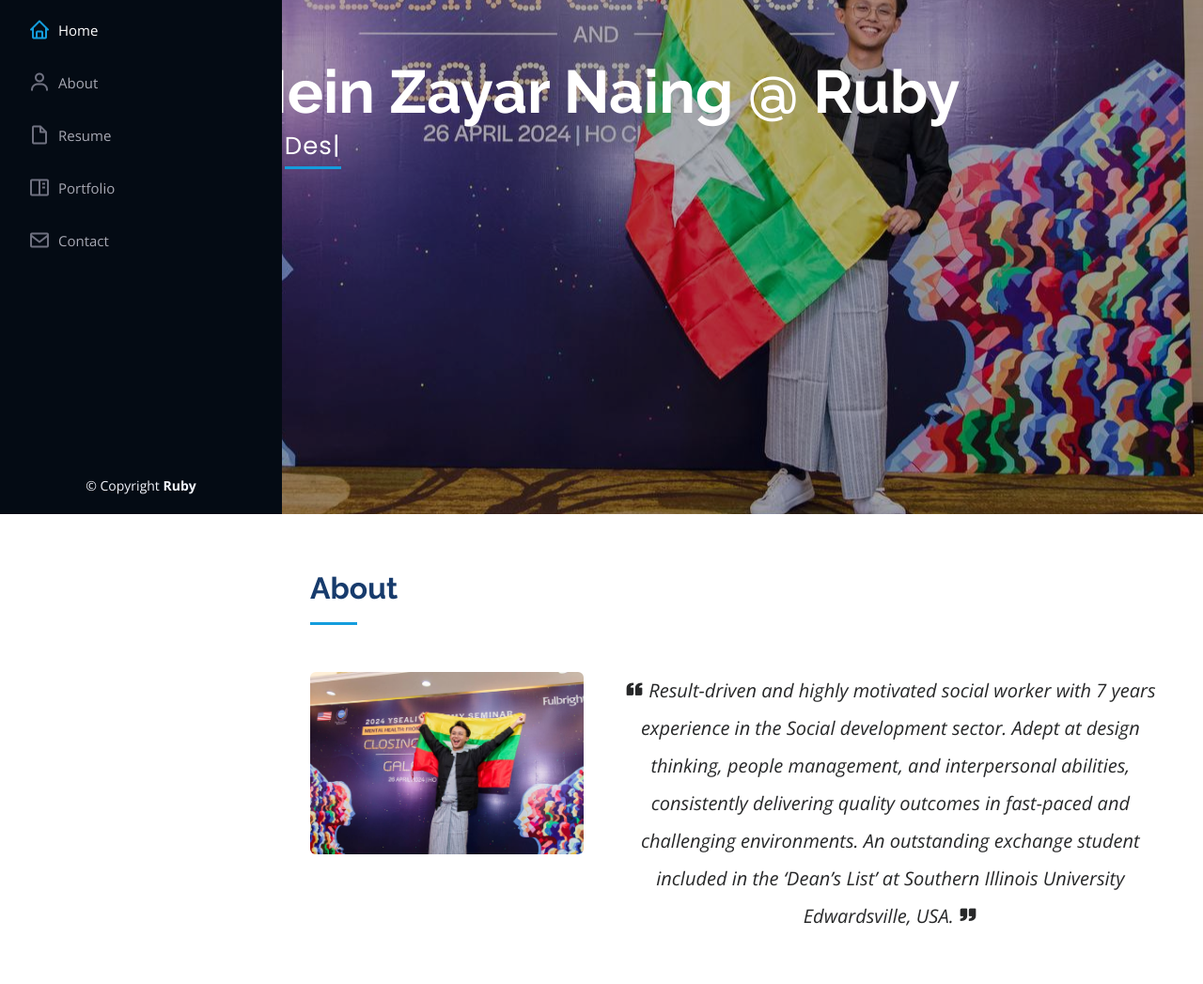
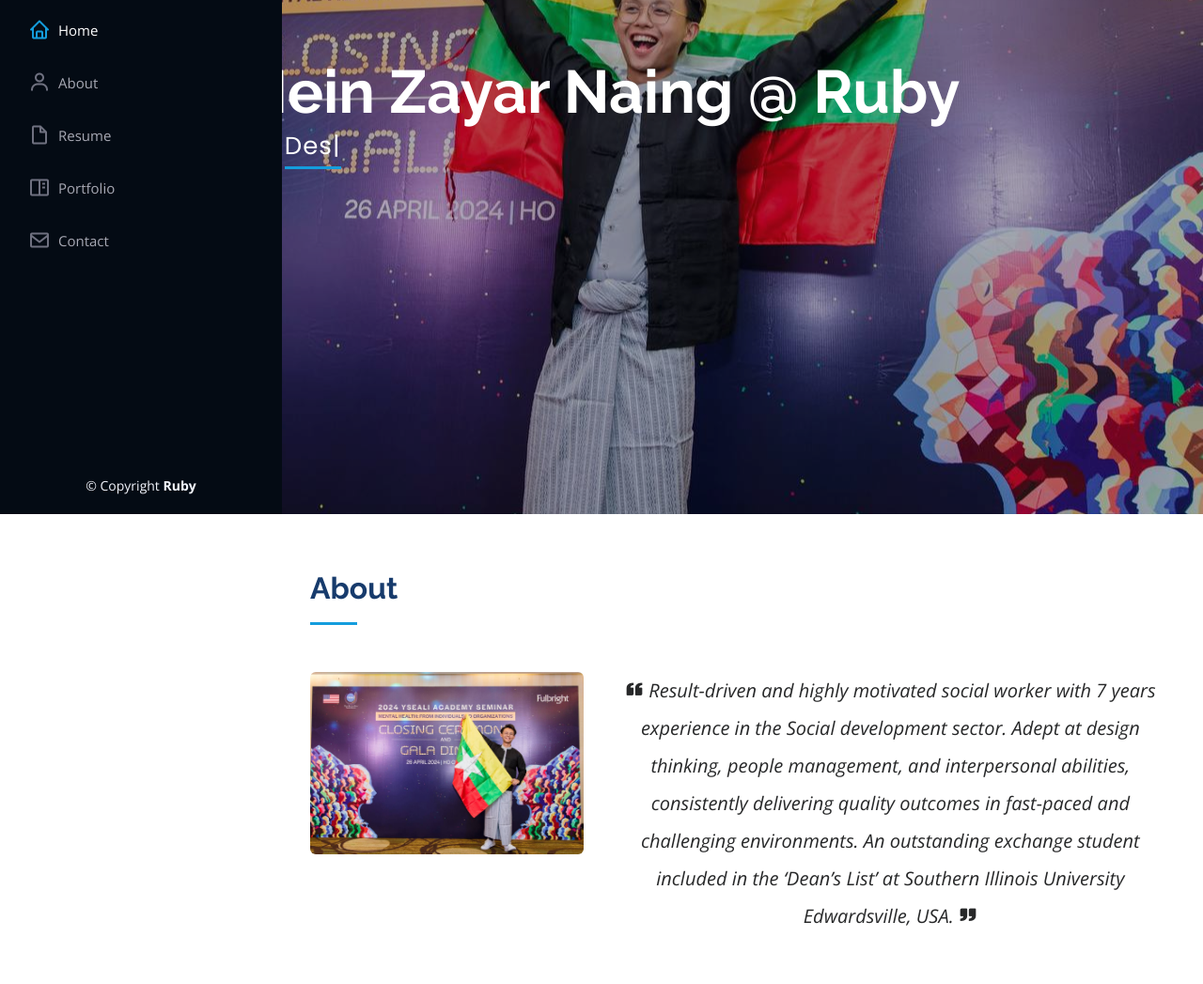
Before and after one commit to wintheinmg/ruby_portfolio, a plain HTML site: page index.html in a window 1280 px wide. Shown: the part 253-1300 px from the top of the page at 94% size. Drawn offline with nearby package versions, Linux system fonts and the light colour scheme.

Commit message:
photo changed

```diff
--- a/assets/css/style.css
+++ b/assets/css/style.css
@@ -241,7 +241,7 @@ h6 {
 #hero {
   width: 100%;
   height: 100vh;
-  background: url("../img/ruby_bg.jpg") center;
+  background: url("../img/ruby_profile2.jpg") center;
   background-size: cover;
 }
 
--- a/index.html
+++ b/index.html
@@ -149,7 +149,7 @@
           <div class="row">
             <div class="col-lg-4" data-aos="fade-right">
               <img
-                src="assets/img/ruby_profile2.jpg"
+                src="assets/img/ruby_bg.jpg"
                 class="img-fluid rounded"
                 alt=""
               />
```
